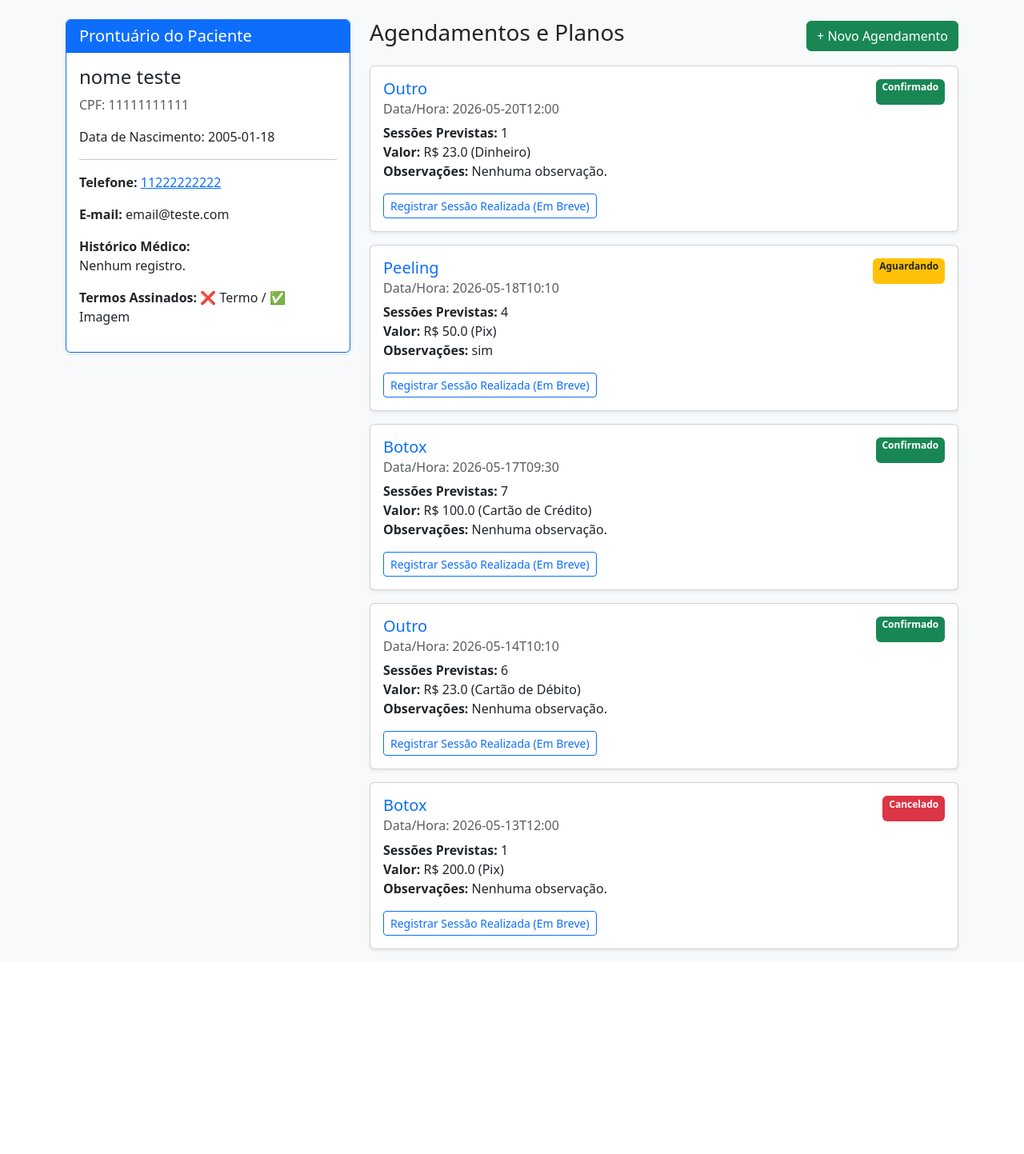
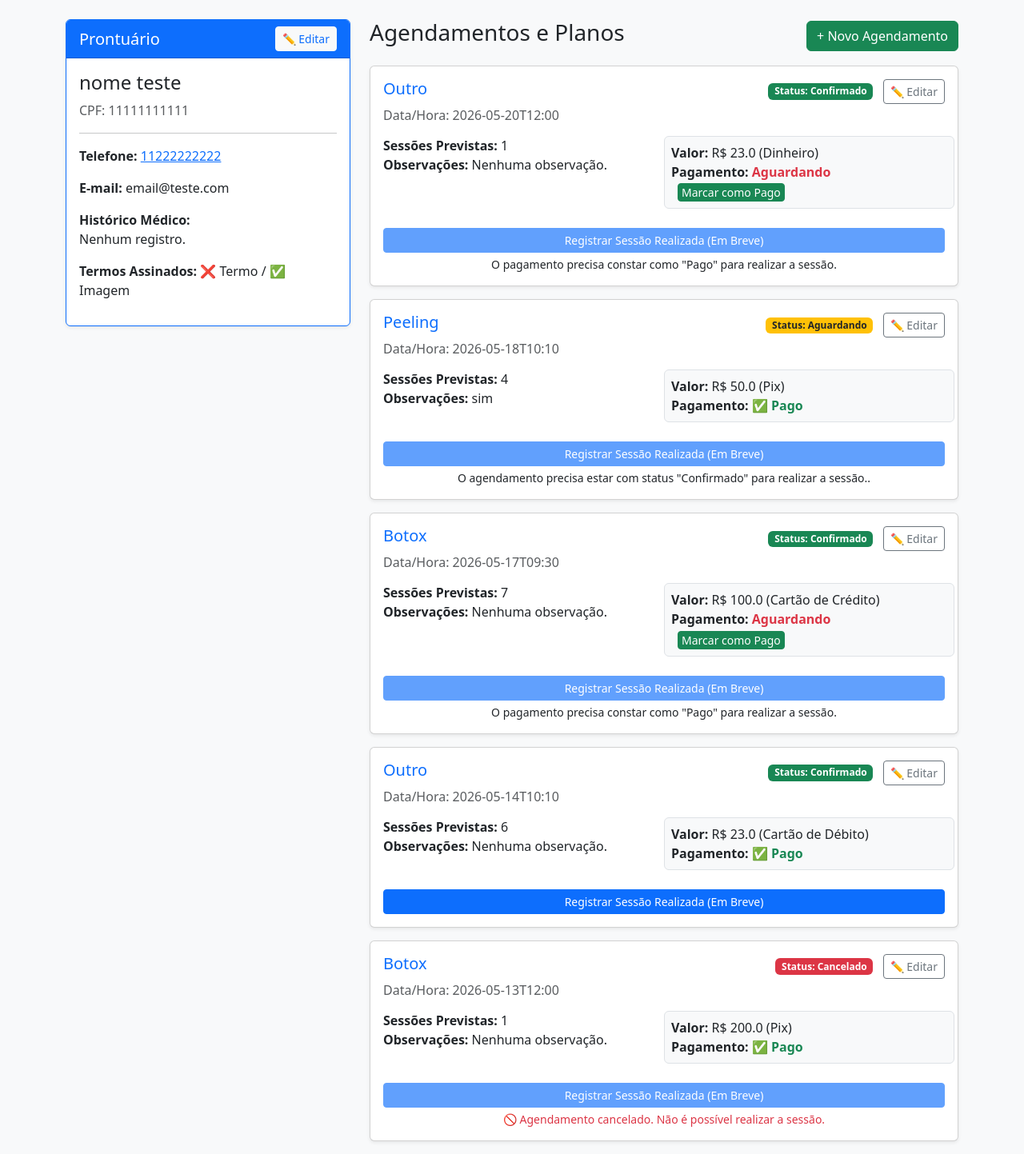
Before and after one commit to FabricioGMV/Clinica_Estetica_UNISC, a Flask app: page /paciente/1 in a window 1280 px wide. Shown: the part 56-1499 px from the top of the page at 80% size. Before the commit the page ends 1246 px from the top, so only its background shows below. Run offline with Flask 3, Linux system fonts and the light colour scheme; data comes from the database, SQL or seed files in the repository; both versions use the stored data as it was after the commit.

Commit message:
Adicao da funcao editar paciente e agendamento junto das regras de negocio para os agendamentos.

```diff
--- a/app/controllers/rotas.py
+++ b/app/controllers/rotas.py
@@ -43,3 +43,32 @@ def novo_agendamento(id):
         return redirect(url_for('rotas.perfil_paciente', id=id))
 
     return render_template('form_agendamento.html', paciente=paciente)
+
+#6. Rota para editar paciente
+@rotas_bp.route('/paciente/<int:id>/editar', methods=['GET', 'POST'])
+def editar_paciente(id):
+    paciente = paciente_service.obter_paciente(id)
+    if request.method == 'POST':
+        paciente_service.atualizar_pacientes(id, request.form)
+
+        return redirect(url_for('rotas.perfil_paciente', id=id))
+
+    return render_template('form_paciente.html', paciente=paciente)
+
+#7. Rota para editar agendamento
+@rotas_bp.route('/agendamento/<int:id>/editar', methods=['GET', 'POST'])
+def editar_agendamento(id):
+    agendamento = agendamento_service.obter_agendamento(id)
+    if request.method == 'POST':
+        agendamento_service.atualizar_agendamento(id, request.form)
+
+        return redirect(url_for('rotas.perfil_paciente', id=agendamento['paciente_id']))
+
+    return render_template('form_agendamento.html', agendamento=agendamento, paciente=paciente_service.obter_paciente(agendamento['paciente_id']))
+
+#8. Rota para editar pagamento do agendamento
+@rotas_bp.route('/agendamento/<int:id>/pagar', methods=['POST'])
+def pagar_agendamento(id):
+    agendamento = agendamento_service.obter_agendamento(id)
+    agendamento_service.confirmar_pagamento_e_agendamento(id)
+    return redirect(url_for('rotas.perfil_paciente', id=agendamento['paciente_id']))
--- a/app/models/models.py
+++ b/app/models/models.py
@@ -25,6 +25,7 @@ def init_db():
             paciente_id INTEGER,
             data_hora DATETIME,
             status TEXT,
+            status_pagamento TEXT DEFAULT 'Aguardando',
             tipo_procedimento TEXT,
             sessoes_previstas INTEGER,
             valor_cobrado REAL,
--- a/app/services/agendamento_service.py
+++ b/app/services/agendamento_service.py
@@ -23,3 +23,34 @@ def listar_agendamentos_por_paciente(paciente_id):
     ''', (paciente_id,)).fetchall()
     conn.close()
     return agendamentos
+
+def obter_agendamento(agendamento_id):
+    conn = get_db_connection()
+    agendamento = conn.execute('SELECT * FROM agendamentos WHERE id = ?', (agendamento_id,)).fetchone()
+    conn.close()
+    return agendamento
+
+def atualizar_agendamento(agendamento_id, dados):
+    conn = get_db_connection()
+    conn.execute('''
+        UPDATE agendamentos SET
+            data_hora = ?, status = ?, tipo_procedimento = ?,
+            sessoes_previstas = ?, valor_cobrado = ?, forma_pagamento = ?, observacoes = ?
+        WHERE id = ?
+    ''', (
+        dados['data_hora'], dados['status'], dados['tipo_procedimento'],
+        dados['sessoes_previstas'], dados['valor_cobrado'], dados['forma_pagamento'],
+        dados['observacoes'], agendamento_id
+    ))
+    conn.commit()
+    conn.close()
+
+def confirmar_pagamento_e_agendamento(agendamento_id):
+    conn = get_db_connection()
+    conn.execute('''
+        UPDATE agendamentos
+        SET status_pagamento = 'Pago', status = 'Confirmado'
+        WHERE id = ?
+    ''', (agendamento_id,))
+    conn.commit()
+    conn.close()
--- a/app/services/paciente_service.py
+++ b/app/services/paciente_service.py
@@ -32,3 +32,22 @@ def obter_paciente(paciente_id):
     conn.close()
 
     return paciente
+
+def atualizar_pacientes(paciente_id, dados):
+    conn = get_db_connection()
+
+    termo = 1 if dados.get('termo_consentimento') == 'on' else 0
+    imagem = 1 if dados.get('autorizacao_imagem') == 'on' else 0
+
+    conn.execute('''
+        UPDATE pacientes SET
+            nome_completo = ?, email = ?, telefone = ?, data_nascimento = ?,
+            cpf = ?, historico_medico = ?, termo_consentimento = ?, autorizacao_imagem = ?
+        WHERE id = ?
+    ''', (
+        dados['nome_completo'], dados['email'], dados['telefone'],
+        dados['data_nascimento'], dados['cpf'], dados['historico_medico'],
+        termo, imagem, paciente_id
+    ))
+    conn.commit()
+    conn.close()
--- a/app/templates/perfil_paciente.html
+++ b/app/templates/perfil_paciente.html
@@ -16,18 +16,18 @@
         <div class="row">
             <div class="col-md-4 mb-4">
                 <div class="card shadow-sm border-primary">
-                    <div class="card-header bg-primary text-white">
-                        <h5 class="mb-0">Prontuário do Paciente</h5>
+                    <div class="card-header bg-primary text-white d-flex justify-content-between align-items-center">
+                        <h5 class="mb-0">Prontuário</h5>
+                        <a href="/paciente/{{ paciente.id }}/editar" class="btn btn-sm btn-light text-primary">✏️ Editar</a>
                     </div>
                     <div class="card-body">
                         <h4>{{ paciente.nome_completo }}</h4>
                         <p class="text-muted">CPF: {{ paciente.cpf }}</p>
-                        <p>Data de Nascimento: {{ paciente.data_nascimento }}</p>
                         <hr>
-                        <p><strong>Telefone: </strong> <a href="https://wa.me/55{{ paciente.telefone | replace(' ', '') | replace('-', '') | replace('(', '') | replace(')', '') }}" target="_blank">{{ paciente.telefone }}</a></p>
-                        <p><strong>E-mail: </strong> {{ paciente.email }}</p>
-                        <p><strong>Histórico Médico: </strong><br> {{ paciente.historico_medico or 'Nenhum registro.' }}</p>
-                        <p><strong>Termos Assinados: </strong>
+                        <p><strong>Telefone:</strong> <a href="https://wa.me/55{{ paciente.telefone | replace(' ', '') | replace('-', '') | replace('(', '') | replace(')', '') }}" target="_blank">{{ paciente.telefone }}</a></p>
+                        <p><strong>E-mail:</strong> {{ paciente.email }}</p>
+                        <p><strong>Histórico Médico:</strong><br> {{ paciente.historico_medico or 'Nenhum registro.' }}</p>
+                        <p><strong>Termos Assinados:</strong>
                             {% if paciente.termo_consentimento %}✅ Termo{% else %}❌ Termo{% endif %} /
                             {% if paciente.autorizacao_imagem %}✅ Imagem{% else %}❌ Imagem{% endif %}
                         </p>
@@ -44,19 +44,52 @@
                 {% for agendamento in agendamentos %}
                 <div class="card shadow-sm mb-3">
                     <div class="card-body">
-                        <div class="d-flex justify-content-between">
+                        <div class="d-flex justify-content-between mb-2">
                             <h5 class="card-title text-primary">{{ agendamento.tipo_procedimento }}</h5>
-                            <span class="badge {% if agendamento.status == 'Confirmado' %}bg-success{% elif agendamento.status == 'Cancelado' %}bg-danger{% else %}bg-warning text-dark{% endif %}">
-                                {{ agendamento.status }}
-                            </span>
+                            <div>
+                                <span class="badge {% if agendamento.status == 'Confirmado' %}bg-success{% elif agendamento.status == 'Cancelado' %}bg-danger{% else %}bg-warning text-dark{% endif %} me-2">
+                                    Status: {{ agendamento.status }}
+                                </span>
+                                <a href="/agendamento/{{ agendamento.id }}/editar" class="btn btn-sm btn-outline-secondary">✏️ Editar</a>
+                            </div>
                         </div>
-                        <h6 class="card-subtitle mb-2 text-muted">Data/Hora: {{ agendamento.data_hora }}</h6>
-                        <p class="card-text">
-                            <strong>Sessões Previstas:</strong> {{ agendamento.sessoes_previstas }}<br>
-                            <strong>Valor:</strong> R$ {{ agendamento.valor_cobrado }} ({{ agendamento.forma_pagamento }})<br>
-                            <strong>Observações:</strong> {{ agendamento.observacoes or 'Nenhuma observação.' }}
-                        </p>
-                        <button class="btn btn-sm btn-outline-primary">Registrar Sessão Realizada (Em Breve)</button>
+
+                        <h6 class="card-subtitle mb-3 text-muted">Data/Hora: {{ agendamento.data_hora }}</h6>
+
+                        <div class="row mb-3">
+                            <div class="col-md-6">
+                                <strong>Sessões Previstas:</strong> {{ agendamento.sessoes_previstas }}<br>
+                                <strong>Observações:</strong> {{ agendamento.observacoes or 'Nenhuma observação.'}}
+                            </div>
+                            <div class="col-md-6 bg-light p-2 rounded border">
+                                <strong>Valor:</strong> R$ {{ agendamento.valor_cobrado }} ({{ agendamento.forma_pagamento }})<br>
+                                <strong>Pagamento:</strong>
+                                {% if agendamento.status_pagamento == 'Aguardando' %}
+                                    <span class="text-danger fw-bold">Aguardando</span>
+                                    {% if agendamento.status != 'Cancelado' %}
+                                    <form action="/agendamento/{{ agendamento.id }}/pagar" method="POST" class="d-inline">
+                                        <button type="submit" class="btn btn-sm btn-success py-0 px-1 ms-2">Marcar como Pago</button>
+                                    </form>
+                                    {% endif %}
+                                {% else %}
+                                    <span class="text-success fw-bold">✅ Pago</span>
+                                {% endif %}
+                            </div>
+                        </div>
+
+                        {% set pode_realizar = (agendamento.status == 'Confirmado' and agendamento.status_pagamento == 'Pago') %}
+
+                        <button class="btn btn-sm btn-primary w-100 mt-2" {% if not pode_realizar %} disabled {% endif %}>
+                            Registrar Sessão Realizada (Em Breve)
+                        </button>
+
+                        {% if agendamento.status == 'Cancelado' %}
+                            <small class="text-danger mt-1 d-block text-center">🚫 Agendamento cancelado. Não é possível realizar a sessão.</small>
+                        {% elif agendamento.status_pagamento != 'Pago' %}
+                            <small class="text-warning text-dark mt-1 d-block text-center">O pagamento precisa constar como "Pago" para realizar a sessão.</small>
+                        {% elif agendamento.status != 'Confirmado' %}
+                            <small class="text-warning text-dark mt-1 d-block text-center">O agendamento precisa estar com status "Confirmado" para realizar a sessão..</small>
+                        {% endif %}
                     </div>
                 </div>
                 {% else %}
```
Also changed, not shown: app/templates/form_agendamento.html (+19 -19 lines), app/templates/form_paciente.html (+13 -13 lines), banco.db.
